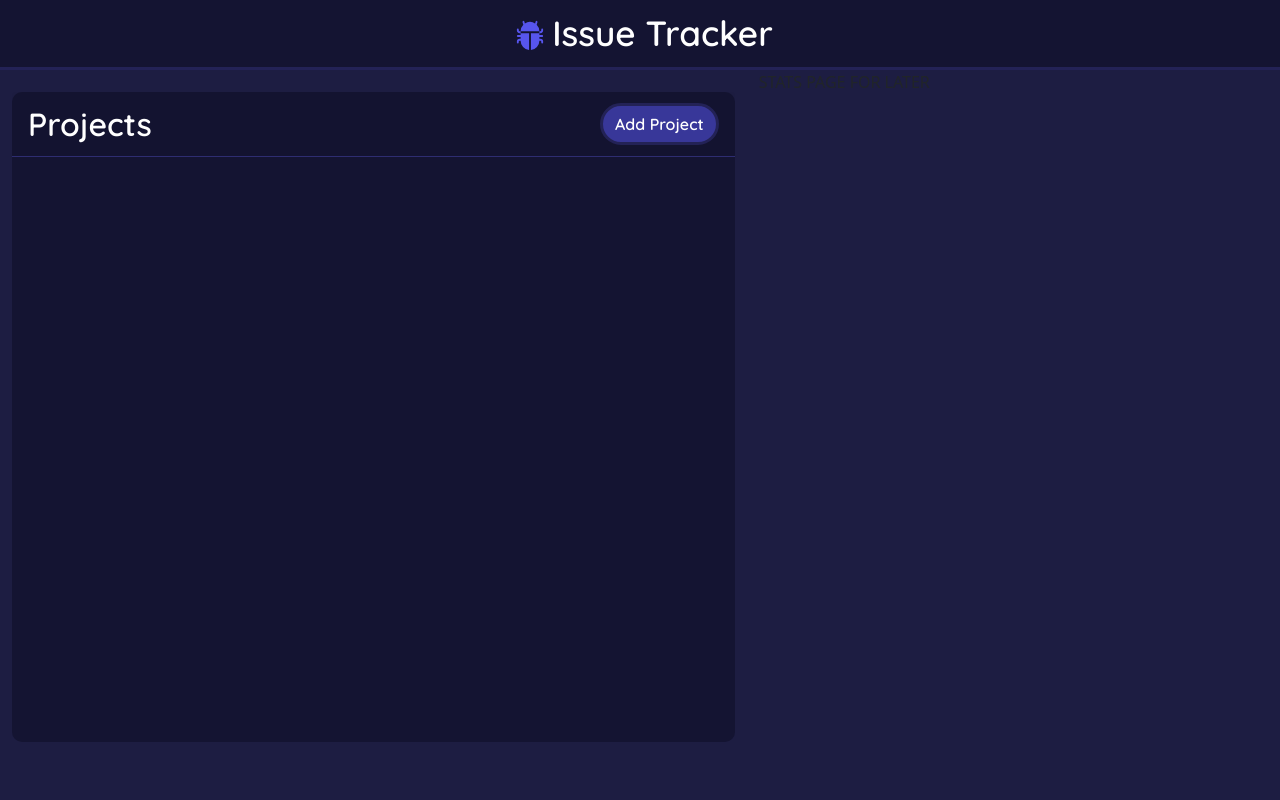
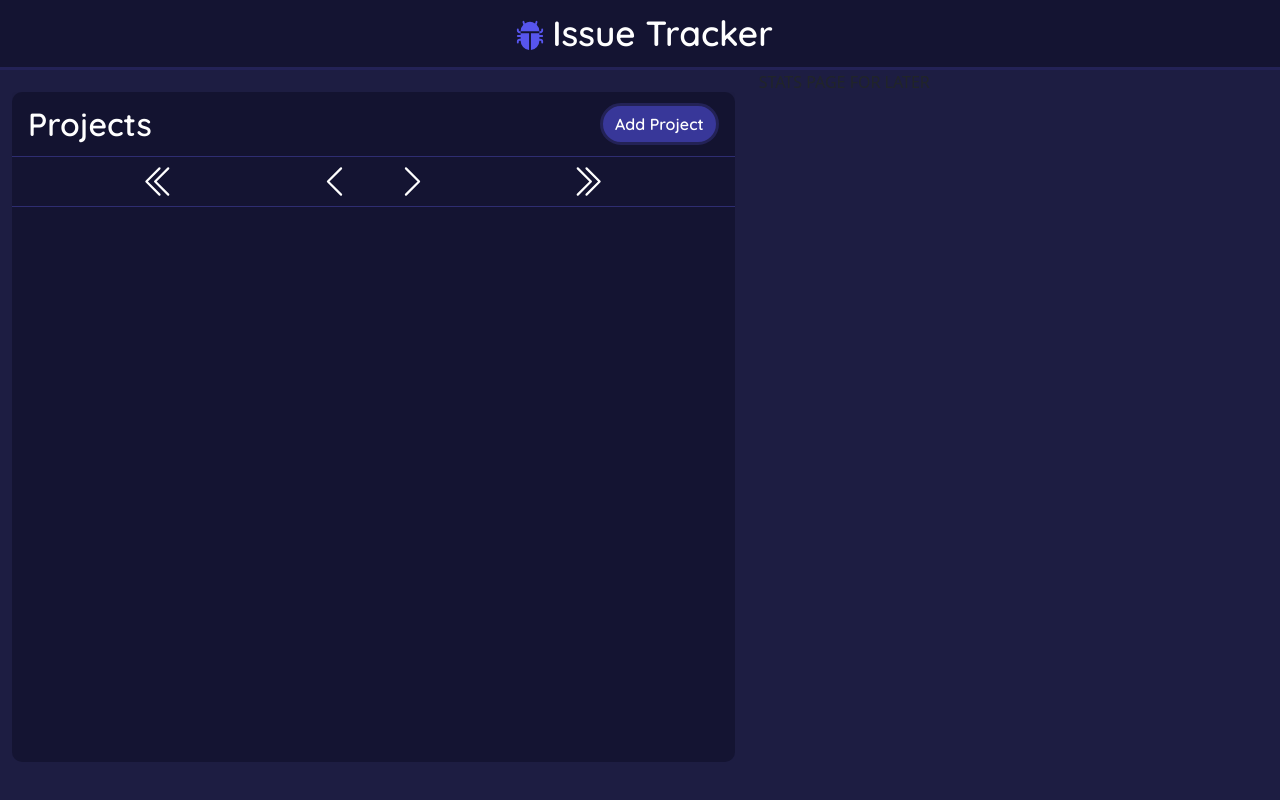
Before and after one commit to devp4/IssueTracker, a React (Create React App) app: page / in a window 1280 px wide. Built offline with nearby package versions, Linux system fonts and the light colour scheme.

Commit message:
added pagination

```diff
--- a/src/components/ProjectContainer.js
+++ b/src/components/ProjectContainer.js
@@ -1,8 +1,11 @@
-import { Button, Card, Stack, Modal} from "react-bootstrap"
+import { Button, Card, Stack, Modal, Pagination, Row, Col, Container } from "react-bootstrap"
+import { BsChevronDoubleLeft, BsChevronDoubleRight, BsChevronLeft, BsChevronRight } from "react-icons/bs";
+import { IconContext } from "react-icons"
 import { useState } from "react"
 import ProjectCard from "./ProjectCard"
 import "./component-styles/ProjectContainer.css"
 import ProjectForm from "./ProjectForm"
+
 
 const ProjectContainer = () => {
 
@@ -10,6 +13,7 @@ const ProjectContainer = () => {
     const [projects, setProjects] = useState([])
     const [ID, setID] = useState(1)
     const [deleteID, setDeleteID] = useState(0)
+    const [page, setPage] = useState(0)
 
     const handleShow = () => setShow(true)
     const handleClose = () => setShow(false)
@@ -28,11 +32,82 @@ const ProjectContainer = () => {
         }
     }
 
+    const handlePage = (direction) => {
+        if (direction === "fast-forward") {
+            const rem = projects.length % 3
+
+            if (projects.length !== 0 && rem === 0) {
+                setPage(projects.length - 3)
+            }
+
+            else {
+                setPage(projects.length - rem)
+            }
+        }
+
+        else if (direction === "fast-backward") {
+            setPage(0)
+        }
+
+        else if (direction === "forward") {
+            if (page + 3 < projects.length) {
+                setPage(currentPage => currentPage + 3)
+            }
+        }
+
+        else if (direction === "back") {
+            if (page - 3 >= 0) {
+                setPage(currentPage => currentPage - 3)
+            }
+        }
+
+    }
+
     return (
         <Stack>
             <Card.Header className="project-header">Projects
                 <Button className="project-btn" onClick={handleShow}>Add Project</Button>
             </Card.Header>
+            <Container className="page-cont">
+                <Row className="page-row">
+                    <Col className="page-col">
+                        <Pagination className="page-left">
+                            <Pagination.Item onClick={() => handlePage("fast-backward")}>
+                                <IconContext.Provider value={{ color: "white", size: 35 }}>
+                                    <BsChevronDoubleLeft></BsChevronDoubleLeft>
+                                </IconContext.Provider>
+                            </Pagination.Item>
+                        </Pagination>
+                    </Col>
+                    <Col className="page-col">
+                        <Pagination className="page-left">
+                            <Pagination.Item onClick={() => handlePage("back")}>
+                                <IconContext.Provider value={{ color: "white", size: 35 }}>
+                                    <BsChevronLeft></BsChevronLeft>
+                                </IconContext.Provider>
+                            </Pagination.Item>
+                        </Pagination>
+                    </Col>
+                    <Col className="page-col">
+                        <Pagination className="page-right">
+                            <Pagination.Item onClick={() => handlePage("forward")}>
+                                <IconContext.Provider value={{ color: "white", size: 35 }}>
+                                    <BsChevronRight></BsChevronRight>
+                                </IconContext.Provider>
+                            </Pagination.Item>
+                        </Pagination>
+                    </Col>
+                    <Col className="page-col">
+                        <Pagination className="page-right">
+                            <Pagination.Item onClick={() => handlePage("fast-forward")}>
+                                <IconContext.Provider value={{ color: "white", size: 35}}>
+                                    <BsChevronDoubleRight></BsChevronDoubleRight>
+                                </IconContext.Provider>
+                            </Pagination.Item>
+                        </Pagination>
+                    </Col>
+                </Row>
+            </Container>
             <Modal show={show} onHide={handleClose}>
                 <Modal.Header closeButton>
                     Create Project
@@ -42,7 +117,7 @@ const ProjectContainer = () => {
                 </Modal.Body>
             </Modal>
             {deleteID ? handleDelete() : null}
-                {projects ? projects.map((project) => <ProjectCard key={project.id} project={project} setDeleteID={setDeleteID}></ProjectCard>) : null}
+            {projects ? projects.slice(page, page+3).map((project) => <ProjectCard key={project.id} project={project} setDeleteID={setDeleteID}></ProjectCard>) : null}
         </Stack>
     )
 
--- a/src/components/component-styles/ProjectContainer.css
+++ b/src/components/component-styles/ProjectContainer.css
@@ -6,8 +6,41 @@
     border-radius: 10px;
     margin-top: 3%;
     padding-bottom: 13px;
-    height: 650px;
+    height: 670px;
 }
+
+.page-row {
+    background-color: #141432;
+    height: 40px;
+}
+
+.page-col {
+    margin-top: 1%;
+    padding: 0px 0px 0px 0px;
+}
+
+.page-left {
+    margin-right: 10%;
+    float: right;
+}
+
+.page-right {
+    margin-left: 10%;
+    float: left;
+}
+
+.page-link {
+    padding: 0 4px 0 4px;
+    height: 37px;
+    background-color: transparent;
+    border: none;
+}
+
+.page-cont {
+    border-bottom: 1px solid #2e2d71;
+    height: 50px;
+}
+
 
 /* <----- Card -----> */
 .card {
```
Lines whose indentation alone changed are shown as unchanged.
